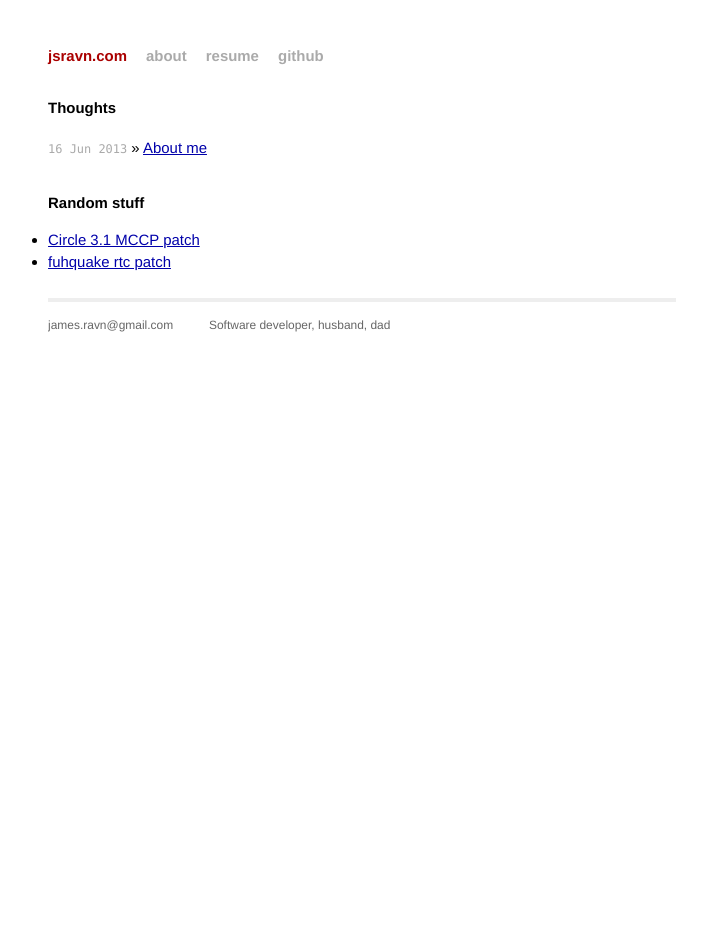
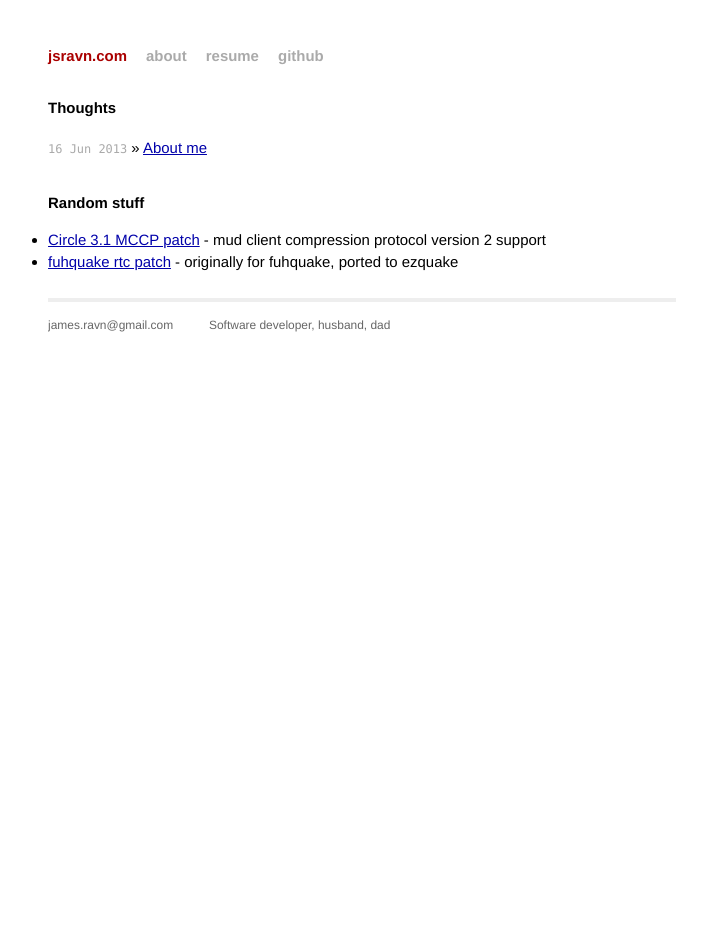
Before and after one commit to jsravn/old-blog, a Jekyll site: the page built from index.md, in a window 1280 px wide. Shown: the whole page, without its empty margins (278-985 px from the left). Built offline with Jekyll 4.4.1, drawn with Linux system fonts in a browser that asks for light colours.

Commit message:
Adds back blurbs for random stuff

```diff
--- a/index.md
+++ b/index.md
@@ -16,5 +16,5 @@ Thoughts
 Random stuff
 ============
 
-- [Circle 3.1 MCCP patch](/random/mccp/)
-- [fuhquake rtc patch](http://ezquake.sourceforge.net/docs/?rtc)
+- [Circle 3.1 MCCP patch](/random/mccp/) - mud client compression protocol version 2 support
+- [fuhquake rtc patch](http://ezquake.sourceforge.net/docs/?rtc) - originally for fuhquake, ported to ezquake
```
